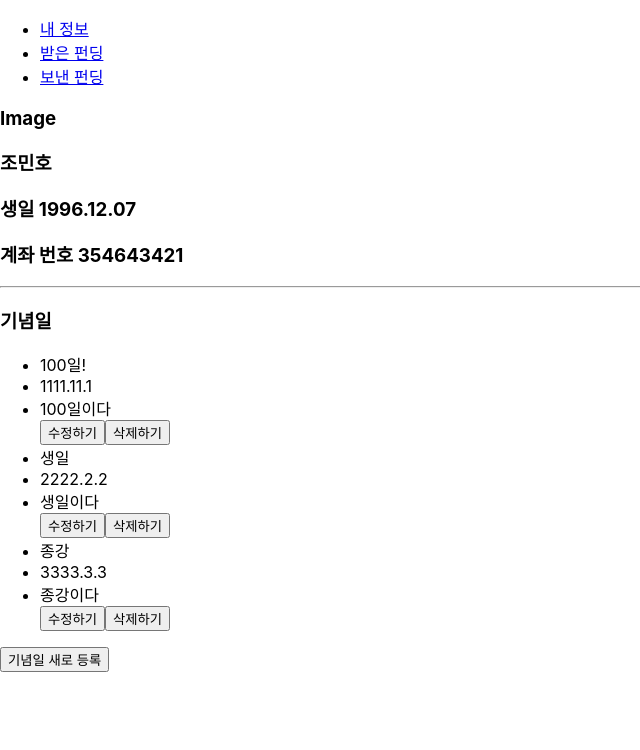
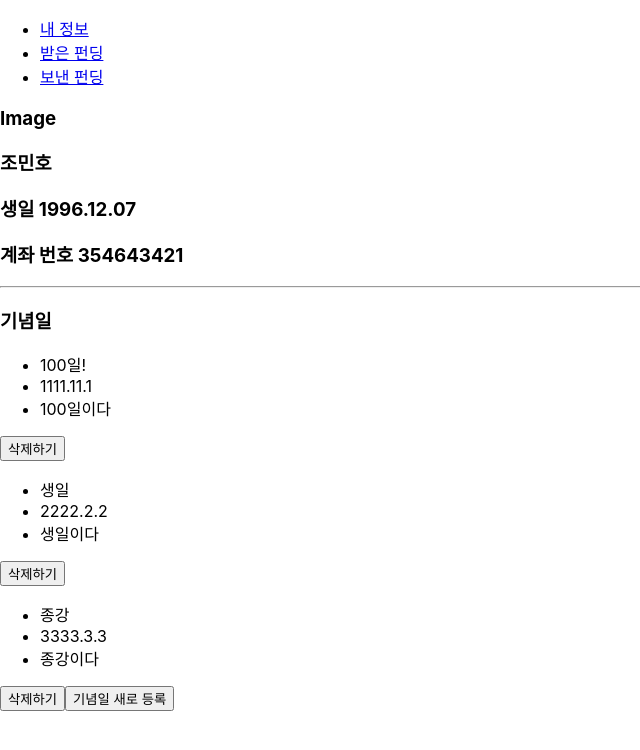
Before and after one commit to groupPresent/Front-End, a React (Create React App) app: page /mypage in a window 1280 px wide. Shown: the top 750 px of the page, without its empty margins (0-640 px from the left). Built offline with nearby package versions, Linux system fonts and the light colour scheme.

Commit message:
[UPDATE]Mypage refactoring

```diff
--- a/src/views/myPage/pages/Anniversaries.js
+++ b/src/views/myPage/pages/Anniversaries.js
@@ -1,24 +1,33 @@
 import React from 'react'
 
-const Anniversaries = ({anniversary,setAnniversaries,key}) => {
-
-const deleteAnniversary=()=>{
-
-}
-const updateAnniversary=()=>{
-
+const Anniversaries = ({ anniversaries, deleteAnniversary }) => {
+  return (
+    <>
+      {anniversaries.map((item) => (
+        <AnniversaryList
+          item={item}
+          key={item.id}
+          deleteAnniversary={deleteAnniversary}
+        />
+      ))}
+    </>
+  )
 }
 
-return(
+const AnniversaryList = ({ item, deleteAnniversary }) => {
+  return (
     <>
-        <li>{anniversary.title}</li>
-        <li>{anniversary.date}</li>
-        <li>{anniversary.description}</li>
-        <button onClick={deleteAnniversary}>수정하기</button>
-        <button onClick={updateAnniversary}>삭제하기</button>
-        <br/>
+      <ul>
+        <li>{item.title}</li>
+        <li>{item.date}</li>
+        <li>{item.description}</li>
+      </ul>
+      <button type="button" onClick={() => deleteAnniversary(item)}>
+        삭제하기
+      </button>
+      {/* <button type="button" onClick={}>수정하기</button> */}
     </>
-)
+  )
 }
 
 export default Anniversaries
--- a/src/views/myPage/pages/MyInfo.js
+++ b/src/views/myPage/pages/MyInfo.js
@@ -35,8 +35,15 @@ const MyInfo = () => {
   ])
   const [anniversaryId, setAnniversaryId] = useState(anniversaries.length)
 
+  const [mode, setMode] = useState('READ')
 
-  const [mode, setMode] = useState('READ')
+  const deleteAnniversary=(item)=>{
+    const newAnniversaries=anniversaries.filter(anniversary=>{
+      return anniversary.id!==item.id
+    })
+    console.log(newAnniversaries)
+    setAnniversaries(newAnniversaries)
+  }
 
   if (mode === 'READ') {
     return (
@@ -51,11 +58,7 @@ const MyInfo = () => {
 
         <hr/>
         <h3>기념일</h3>
-          <ul>
-            {anniversaries.map((anniversary) => (
-              <Anniversaries anniversary={anniversary} setAnniversaries={setAnniversaries} key={anniversary.anniversaryId}/>
-            ))}
-          </ul>
+          <Anniversaries anniversaries={anniversaries} deleteAnniversary={deleteAnniversary}/>
           <button onClick={() => setMode('CREATE')}>기념일 새로 등록</button>
         </div>
       </div>
@@ -79,10 +82,10 @@ const MyInfo = () => {
               date,
               description,
             }
-            //console.log(tmp)
+            console.log(tmp)
             newAnniversary.push(tmp)
-            //console.log(newAnniversary)
 
+            console.log(newAnniversary)
             setAnniversaryId(id) //useState는 비동기로 처리가 되므로
                                 //id값은 마지막에 수정
             setAnniversaries(newAnniversary)
```
